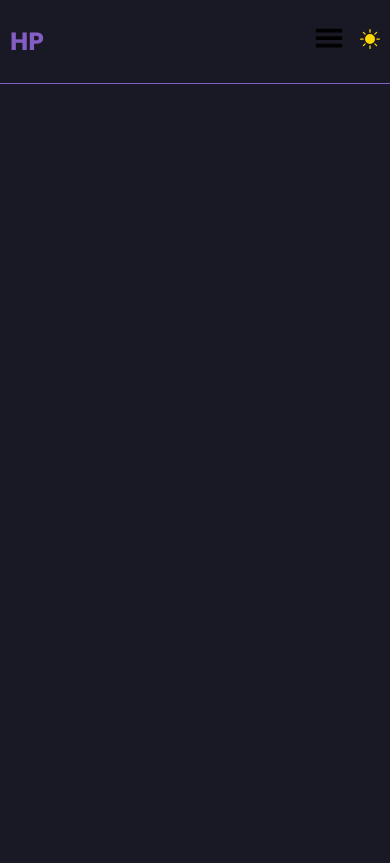
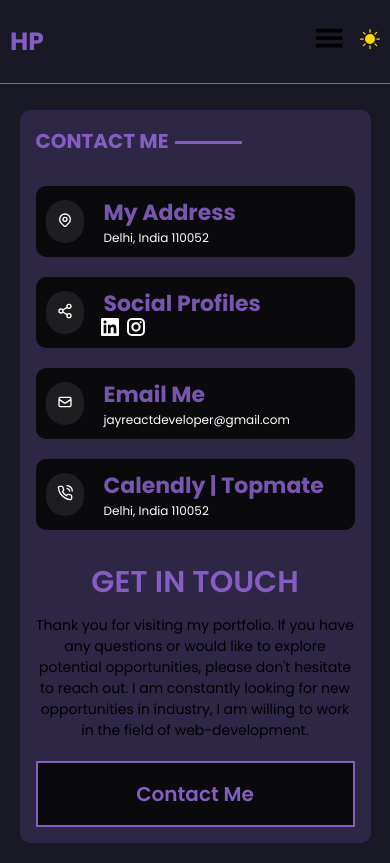
Before and after one commit to HimanshuParodiya/Portfolio, a React (Vite) app: page /contact in a window 390 px wide. Before the commit this address had no page. Built offline with nearby package versions, Linux system fonts and the light colour scheme.

Commit message:
responsive contact page

```diff
--- a/src/App.jsx
+++ b/src/App.jsx
@@ -7,6 +7,7 @@ import About from "./components/About/About";
 import Project from "./components/Projects/Project";
 import { useEffect } from "react";
 import ProjectDetails from "./components/Details/ProjectDetails";
+import Contact from "./components/Contact/Contact";
 
 function App() {
   const theme = useSelector((state) => state.theme.appTheme);
@@ -26,6 +27,7 @@ function App() {
           path="/projects/details/:projectName"
           element={<ProjectDetails />}
         />
+        <Route path="/contact" element={<Contact />} />
       </Routes>
     </div>
   );
--- /dev/null
+++ b/src/components/Contact/Contact.css
@@ -0,0 +1,189 @@
+.contact__container {
+    display: flex;
+    justify-content: center;
+    align-items: center;
+    height: 90vh;
+}
+
+.contact__container .light {
+    color: white;
+}
+
+.contact__banner {
+    width: 70%;
+    background-color: rgba(132, 94, 194, 0.2);
+    margin-top: 3vh;
+    padding: 2.4rem;
+    border-radius: 1rem;
+    margin-bottom: 2rem;
+
+
+}
+
+.contact__heading {
+    font-size: 4rem;
+    color: #845EC2;
+
+    text-transform: uppercase;
+    font-weight: 700;
+    position: relative;
+    display: inline-block;
+
+}
+
+.contact__heading::after {
+    content: "";
+    position: absolute;
+    top: 50%;
+    left: 105%;
+    height: 3px;
+    width: 50%;
+    background-color: #845EC2;
+}
+
+.contact__blocks {
+    margin-top: 3rem;
+    display: grid;
+    gap: 4rem;
+    grid-template-columns: repeat(2, 1fr);
+
+}
+
+.contact__subHeading {
+    font-size: 3rem;
+    text-align: center;
+    margin-top: 7rem;
+    text-transform: uppercase;
+    font-weight: 600;
+    color: #845EC2;
+}
+
+.contact__tagline {
+    margin-top: 2rem;
+    text-align: center;
+    font-size: 1.6rem;
+}
+
+.contact__button {
+    text-align: center;
+    /* display: inline-block; */
+    margin-top: 3rem;
+    font-size: 2rem;
+    padding: 1.6rem 2rem;
+    border: 2px solid #845EC2;
+    background-color: rgba(7, 7, 7, 0.9);
+    color: #845EC2;
+    font-weight: 600;
+    cursor: pointer;
+}
+
+
+@media only screen and (max-width : 600px) {
+    .contact__container {
+        height: 100%;
+    }
+
+    .contact__banner {
+        width: 90%;
+        padding: 1.6rem;
+
+    }
+
+    .contact__heading {
+        font-size: 2rem;
+    }
+
+    .contact__blocks {
+        gap: 2rem;
+        grid-template-columns: repeat(1, 1fr);
+
+    }
+
+    .contact__subHeading {
+        margin-top: 3rem;
+    }
+
+    .contact__tagline {
+        margin-top: 1rem;
+        font-size: 1.4rem;
+    }
+
+    .contact__button {
+        margin-top: 2rem;
+    }
+
+}
+
+@media (min-width : 601px) and (max-width : 768px) {
+
+    .contact__container {
+        height: 100%;
+    }
+
+    .contact__banner {
+        width: 90%;
+        padding: 1.8rem;
+
+    }
+
+    .contact__heading {
+        font-size: 3rem;
+    }
+
+    .contact__blocks {
+        gap: 2rem;
+        grid-template-columns: repeat(1, 1fr);
+
+    }
+
+    .contact__subHeading {
+        margin-top: 3rem;
+    }
+
+    .contact__tagline {
+        margin-top: 1rem;
+        font-size: 1.5rem;
+    }
+
+    .contact__button {
+        margin-top: 2rem;
+    }
+
+}
+
+@media (min-width : 769px) and (max-width : 1024px) {
+
+    .contact__container {
+        height: 100%;
+    }
+
+    .contact__banner {
+        width: 90%;
+        padding: 1.8rem;
+
+    }
+
+    .contact__heading {
+        font-size: 3rem;
+    }
+
+    .contact__blocks {
+        gap: 2rem;
+        grid-template-columns: repeat(1, 1fr);
+
+    }
+
+    .contact__subHeading {
+        margin-top: 3rem;
+    }
+
+    .contact__tagline {
+        margin-top: 1rem;
+        font-size: 1.5rem;
+    }
+
+    .contact__button {
+        margin-top: 2rem;
+    }
+
+}
--- /dev/null
+++ b/src/components/Contact/Contact.jsx
@@ -0,0 +1,59 @@
+import React from "react";
+import "./Contact.css";
+import ContactCard from "./contactCard/ContactCard";
+import { HiOutlineLocationMarker, HiOutlineMail } from "react-icons/hi";
+import { FiPhoneCall, FiShare2 } from "react-icons/fi";
+import { SiLinkedin } from "react-icons/si";
+import { GrInstagram } from "react-icons/gr";
+import { useSelector } from "react-redux";
+import TransitionEffect from "../Transition/TransitionEffect";
+
+const Contact = () => {
+  const theme = useSelector((state) => state.theme.appTheme);
+
+  return (
+    <>
+      <TransitionEffect />
+      <div className={`contact__container container ${theme ? "light" : ""}`}>
+        <div className="contact__banner">
+          <div className="contact__heading">Contact Me</div>
+          <div className="contact__blocks">
+            <ContactCard
+              icon={<HiOutlineLocationMarker className="contactIcon" />}
+              title="My Address"
+              subtitle="Delhi, India 110052"
+            />
+            <ContactCard
+              icon={<FiShare2 className="contactIcon" />}
+              title="Social Profiles"
+              subIcons={[
+                <SiLinkedin className="contact__subIcons" />,
+                <GrInstagram className="contact__subIcons" />,
+              ]}
+            />
+            <ContactCard
+              icon={<HiOutlineMail className="contactIcon" />}
+              title="Email Me"
+              subtitle="jayreactdeveloper@gmail.com"
+            />
+            <ContactCard
+              icon={<FiPhoneCall className="contactIcon" />}
+              title="Calendly | Topmate"
+              subtitle="Delhi, India 110052"
+            />
+          </div>
+          <div className="contact__subHeading">Get in Touch</div>
+          <div className="contact__tagline">
+            Thank you for visiting my portfolio. If you have any questions or
+            would like to explore potential opportunities, please don't hesitate
+            to reach out. I am constantly looking for new opportunities in
+            industry, I am willing to work in the field of web-development.
+          </div>
+          <div className="contact__button">Contact Me</div>
+        </div>
+      </div>
+    </>
+  );
+};
+
+export default Contact;
--- /dev/null
+++ b/src/components/Contact/contactCard/ContactCard.css
@@ -0,0 +1,109 @@
+.contactCard__container {
+    display: flex;
+    align-items: center;
+    /* justify-content: space-around; */
+    background-color: rgba(7, 7, 7, 0.9);
+    padding: 1.4rem;
+    color: white;
+    border-radius: 1rem;
+}
+
+
+
+.contactCard__icon {
+    padding: 2rem;
+    border-radius: 50rem;
+    background-color: rgba(200, 200, 200, 0.1);
+    margin-right: 3rem;
+}
+
+.contactIcon {
+    scale: 2;
+}
+
+.contactCard__title h1 {
+    font-size: 3rem;
+    font-weight: 700;
+    color: rgba(132, 94, 194, 0.9);
+}
+
+
+.contactCard__title span {
+    font-size: 1.4rem;
+}
+
+.contact__subIcons {
+    margin-right: 2rem;
+    scale: 1.38;
+    cursor: pointer;
+}
+
+.contact__subIcons:hover:first-child {
+    color: blue;
+}
+
+.contact__subIcons:hover:last-child {
+    color: red;
+}
+
+@media only screen and (max-width : 600px) {
+    .contactCard__container {
+        padding: 1rem;
+    }
+
+    .contactCard__icon {
+        padding: 1.4rem;
+        border-radius: 100rem;
+        margin-right: 2rem;
+    }
+
+    .contactIcon {
+        scale: 1.6;
+    }
+
+    .contactCard__title h1 {
+        font-size: 2.2rem;
+    }
+
+
+    .contactCard__title span {
+        font-size: 1.2rem;
+    }
+
+    .contact__subIcons {
+        margin-right: 1.4rem;
+        scale: 1.5;
+    }
+
+}
+
+@media (min-width : 601px) and (max-width : 768px) {
+
+    .contactCard__container {
+        padding: 1.2rem;
+    }
+
+    .contactCard__icon {
+        padding: 1.6rem;
+        margin-right: 2.4rem;
+    }
+
+    .contactIcon {
+        scale: 1.8;
+    }
+
+    .contactCard__title h1 {
+        font-size: 2.5rem;
+    }
+
+
+    .contactCard__title span {
+        font-size: 1.3rem;
+    }
+
+    .contact__subIcons {
+        margin-right: 1.6rem;
+        scale: 1.5;
+    }
+
+}
--- /dev/null
+++ b/src/components/Contact/contactCard/ContactCard.jsx
@@ -0,0 +1,27 @@
+import React from "react";
+import "./ContactCard.css";
+
+const ContactCard = ({ icon, title, subtitle, subIcons }) => {
+  return (
+    <div className="contactCard__container">
+      <div className="contactCard__icon">
+        {/* <HiOutlineLocationMarker className="contactIcon" /> */}
+        {icon}
+      </div>
+      <div className="contactCard__title">
+        <h1>{title}</h1>
+        {subtitle ? (
+          <span>{subtitle}</span>
+        ) : (
+          <span>
+            {subIcons.map((subIcon) => {
+              return subIcon;
+            })}
+          </span>
+        )}
+      </div>
+    </div>
+  );
+};
+
+export default ContactCard;
```
Also changed, not shown: src/assets/teamwork.svg (added).
